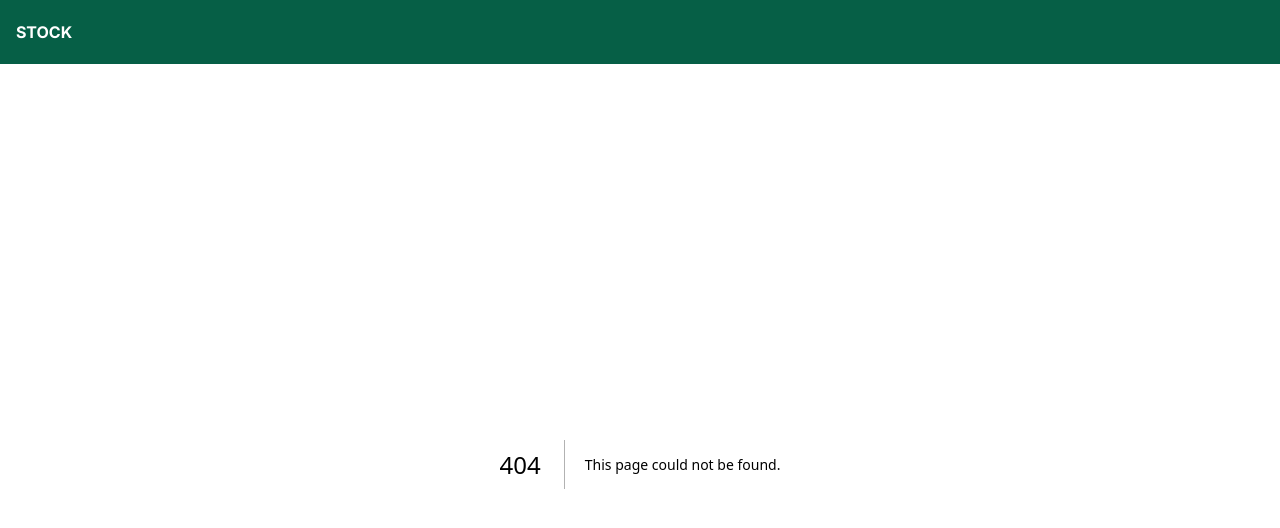
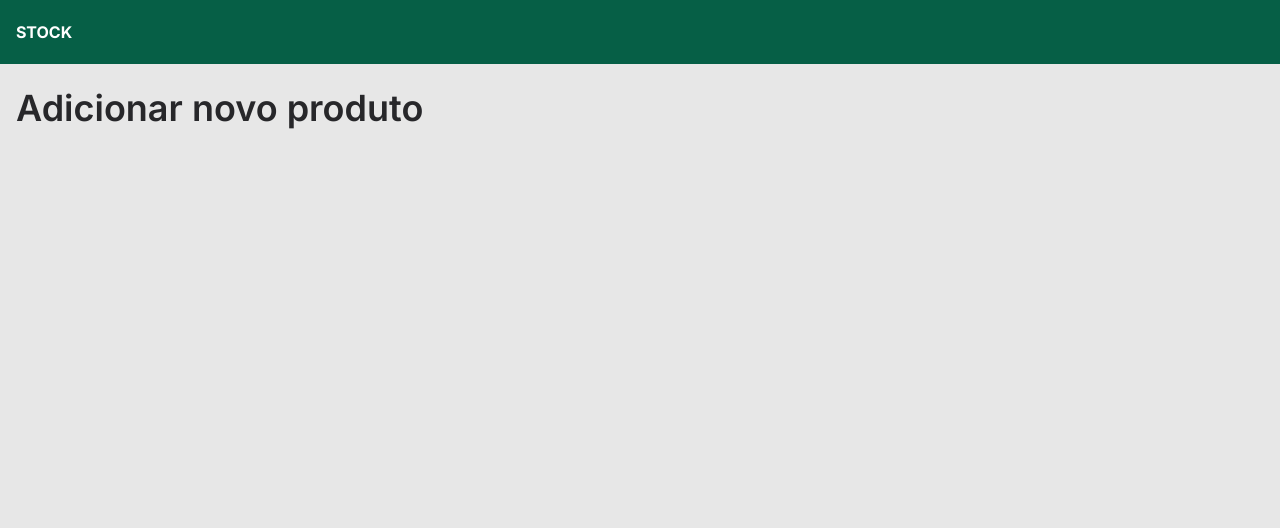
Before and after one commit to bendito820/stock-manager, a Next.js app: page /products/new in a window 1280 px wide. Before the commit this address had no page. Shown: the top 528 px of the page. Built offline with nearby package versions, Linux system fonts and the light colour scheme.

Commit message:
Create add new product page

```diff
--- /dev/null
+++ b/app/products/new/page.tsx
@@ -0,0 +1,12 @@
+import Header from "@/app/components/header";
+import React from "react";
+
+const NewProductPage = () => {
+  return (
+    <div className="mt-6">
+      <Header>Adicionar novo produto</Header>
+    </div>
+  );
+};
+
+export default NewProductPage;
--- a/app/products/page.tsx
+++ b/app/products/page.tsx
@@ -1,5 +1,5 @@
 import React from "react";
-import Text from "../components/Text";
+import Text from "../components/text";
 import Header from "../components/header";
 import NewProductButton from "../components/add-new-product-button";
 
```
